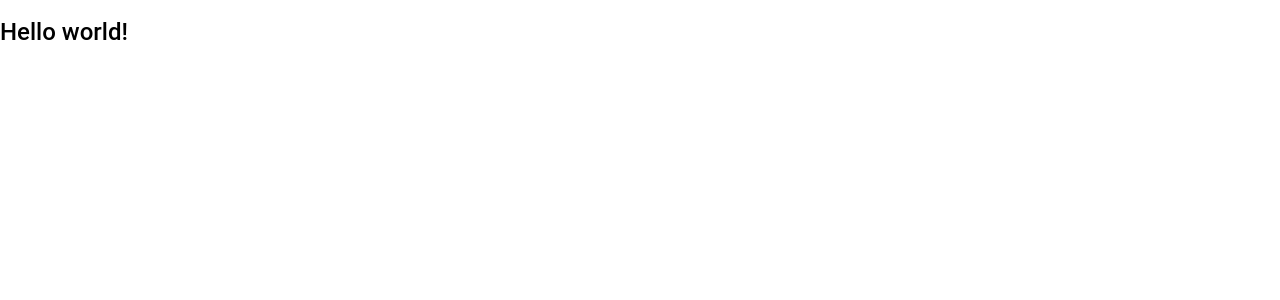
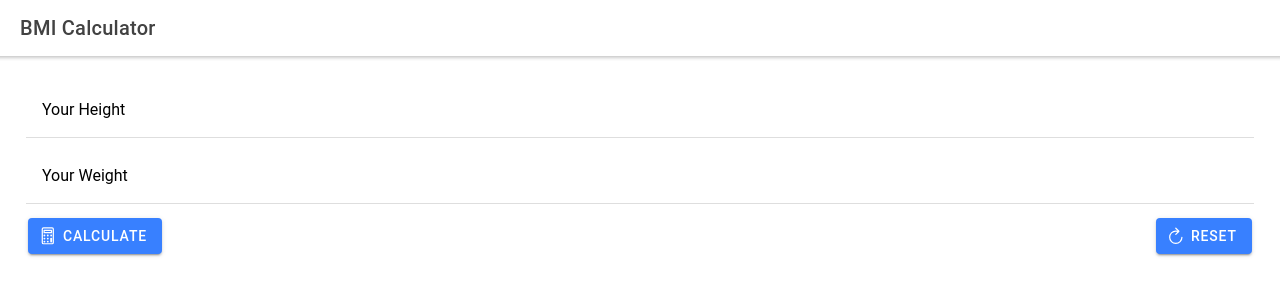
Before and after one commit to PollMall/BMI-Calculator, a React (Create React App) app: page / in a window 1280 px wide. Shown: the top 300 px of the page. Built offline with nearby package versions, Linux system fonts and the light colour scheme.

Commit message:
created the UI
added UI components

```diff
--- a/src/App.tsx
+++ b/src/App.tsx
@@ -1,8 +1,10 @@
 import React from "react";
 import { Redirect, Route } from "react-router-dom";
-import { IonApp, IonRouterOutlet } from "@ionic/react";
+import { IonApp, IonHeader, IonContent, IonToolbar, IonTitle, IonRow, IonInput, IonGrid, IonCol, IonItem, IonLabel, IonButton, IonIcon } from "@ionic/react";
+import {calculatorOutline,refreshOutline} from "ionicons/icons"
 import { IonReactRouter } from "@ionic/react-router";
 import Home from "./pages/Home";
+
 
 /* Core CSS required for Ionic components to work properly */
 import "@ionic/react/css/core.css";
@@ -24,9 +26,52 @@ import "@ionic/react/css/display.css";
 import "./theme/variables.css";
 
 const App: React.FC = () => (
-  <IonApp>
-    <h2>Hello world!</h2>
-  </IonApp>
+	<IonApp>
+		<IonHeader>
+			<IonToolbar>
+				<IonTitle>BMI Calculator</IonTitle>
+			</IonToolbar>
+		</IonHeader>
+		<IonContent className="ion-padding">
+			<IonGrid>
+				<IonRow>
+					<IonCol>
+						<IonItem>
+							<IonLabel position="floating">Your Height</IonLabel>
+							<IonInput></IonInput>
+						</IonItem>
+					</IonCol>
+				</IonRow>
+				<IonRow>
+					<IonCol>
+						<IonItem>
+							<IonLabel position="floating">Your Weight</IonLabel>
+							<IonInput></IonInput>
+						</IonItem>
+					</IonCol>
+				</IonRow>
+				<IonRow>
+					<IonCol className="ion-text-left">
+						<IonButton>
+							<IonIcon slot="start" icon={calculatorOutline}/>
+							Calculate
+						</IonButton>
+					</IonCol>
+					<IonCol className="ion-text-right">
+						<IonButton>
+							<IonIcon slot="start" icon={refreshOutline}/>
+							Reset
+						</IonButton>
+					</IonCol>
+				</IonRow>
+				<IonRow>
+					<IonCol>
+
+					</IonCol>
+				</IonRow>
+			</IonGrid>
+		</IonContent>
+	</IonApp>
 );
 
 export default App;
```
